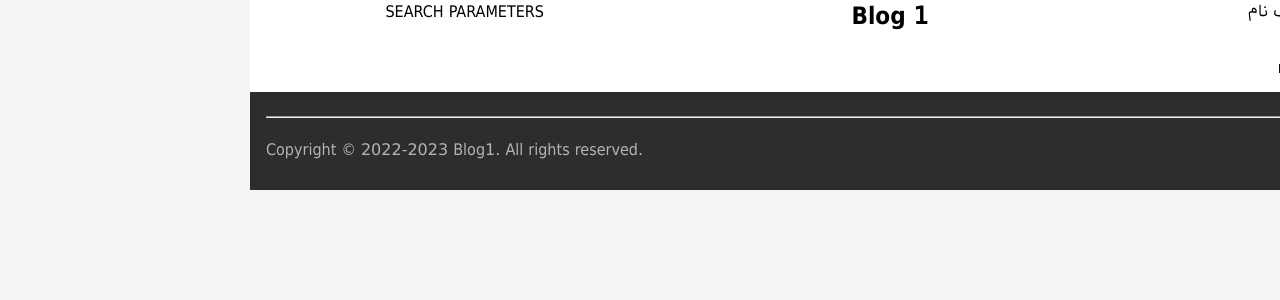
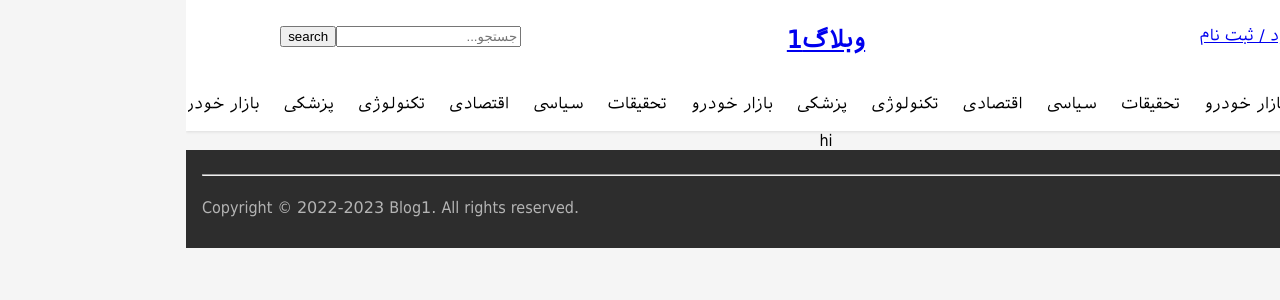
Before and after one commit to asgharale/blog1, a Vue app: page /authenticate in a window 1280 px wide. Shown: the top 300 px of the page. Built offline with nearby package versions, Linux system fonts and the light colour scheme.

Commit message:
header works

```diff
--- a/src/App.vue
+++ b/src/App.vue
@@ -1,19 +1,41 @@
 <template>
   <section class="wrapper">
-    <header class="container-fluid cen-text">
-      <div class="col-4">
-        <p>ورود کاربر/ثبت نام</p>
+    <header class="container-fluid cen-text p4-vr">
+      <div id="authopt" class="col-4">
+        <router-link to="/authenticate">ورود / ثبت نام</router-link>
       </div>
-      <div class="col-4 col-lg-5 col-md-12">
-        <h1>Blog 1</h1>
+      <div id="brand" class="col-4 col-lg-5 col-md-12">
+        <router-link to="/"><h1>وبلاگ1</h1></router-link>
      </div>
-      <div class="col-4 col-lg-7 col-md-12">
-        SEARCH PARAMETERS
+      <div id="searchbar" class="col-4 col-lg-7 col-md-12">
+        <form>
+          <input type="text" placeholder="جستجو..." name="search">
+          <button>search</button>
+        </form>
       </div>
-    </header><br>
+    </header>
 
-    <nav class="">
-      <pre>Menu   Menu   Menu   Menu   Menu</pre>
+    <nav id="navbar" class="p1-hr p3-vr">
+      <ul>
+        <li>تکنولوژی</li>
+        <li>پزشکی</li>
+        <li>بازار خودرو</li>
+        <li>تحقیقات</li>
+        <li>سیاسی</li>
+        <li>اقتصادی</li>
+        <li>تکنولوژی</li>
+        <li>پزشکی</li>
+        <li>بازار خودرو</li>
+        <li>تحقیقات</li>
+        <li>سیاسی</li>
+        <li>اقتصادی</li>
+        <li>تکنولوژی</li>
+        <li>پزشکی</li>
+        <li>بازار خودرو</li>
+        <li>تحقیقات</li>
+        <li>سیاسی</li>
+        <li>اقتصادی</li>
+      </ul>
     </nav>
   </section>
 
@@ -42,6 +64,20 @@
 
 <style scoped lang="scss">
 @import './assets/variables.scss';
+
+#navbar > ul{
+  list-style-type: none;
+  margin: 0;
+  padding: 0;
+  white-space: nowrap;
+  overflow-x: auto;
+}
+#navbar > ul > li{
+  display: inline;
+  float: none;
+  padding: $s1;
+  margin: 0 $s1;
+}
 #foot{
   background-color: #2d2d2d;
   color: $lgray-color;
@@ -55,7 +91,21 @@
   direction: ltr;
   line-height: 2rem;
 }
+@media (min-width: $lg) {
+  #navbar > ul > li{
+    margin: 0 $s2!important;
+  }
+}
 @media (max-width: $lg) {
+  #brand{
+    order: 1;
+  }
+  #authopt{
+    order: 2;
+  }
+  #searchbar{
+    order: 3;
+  }
   #with-love, .copy-r{
     text-align: center;
     margin-block: 4px;
--- a/src/router/index.js
+++ b/src/router/index.js
@@ -19,6 +19,11 @@ const routes = [
     path: '/post',
     name: 'post',
     component: () => import(/* webpackChunkName: "about" */ '../views/Post.vue')
+  },
+  {
+    path: '/authenticate',
+    name: 'authenticate',
+    component: () => import('../views/Login.vue')
   }
 ]
 
--- a/src/views/Login.vue
+++ b/src/views/Login.vue
@@ -0,0 +1,9 @@
+<template>
+    <p>hi</p>
+</template>
+<script>
+export default{
+    name: 'login-view',
+
+}
+</script>
```
